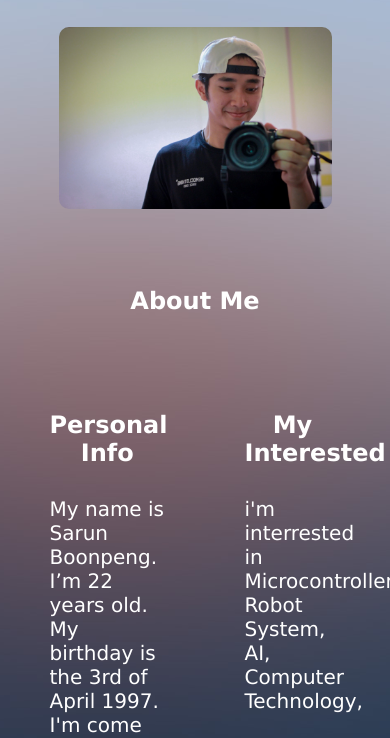
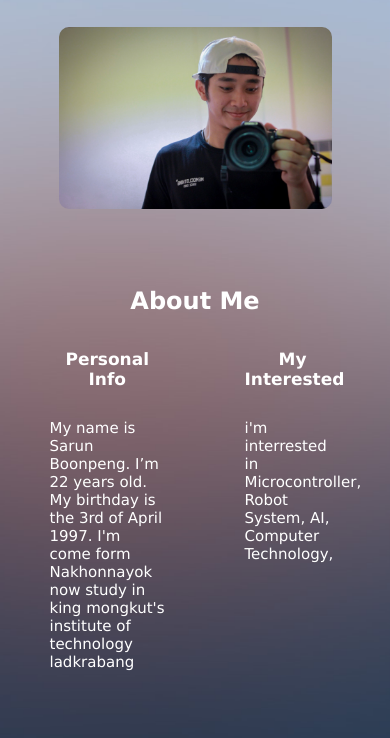
Before and after one commit to ninesarun/WebProject, a plain HTML site: page intro.html in a window 390 px wide. Shown: the part 103-841 px from the top of the page. Drawn offline with Linux system fonts and the light colour scheme.

Commit message:
update 14/5/62

```diff
--- a/css/style.css
+++ b/css/style.css
@@ -88,6 +88,7 @@ p{
   display: flex;
   flex-direction: row;
   justify-content: space-evenly;
+  flex-wrap: wrap;
 }
 .row-2{
   width: 45%;
@@ -117,11 +118,8 @@ img{
   text-align: center;
   color: #fff;
 }
-@media screen and (max-width: 550px) and (max-width: 900px) {
 
-}
-
-@media screen and (max-width: 550px){
+@media screen and (max-width: 400px){
 
   .show-menu-btn,.hide-menu-btn{
     display: block;
@@ -156,4 +154,17 @@ img{
     border-radius: 10px;
     max-width: 70%;
   }
+  .me,.int{
+    font-size: 17px;
+    margin: 0px 30px;
+    padding-top: 2em;
+    text-align: center;
+    color: #fff;
+  }
+  p{
+    color: #fff;
+    text-align: left;
+    padding: 30px;
+    font-size: 15px;
+  }
 }
```
